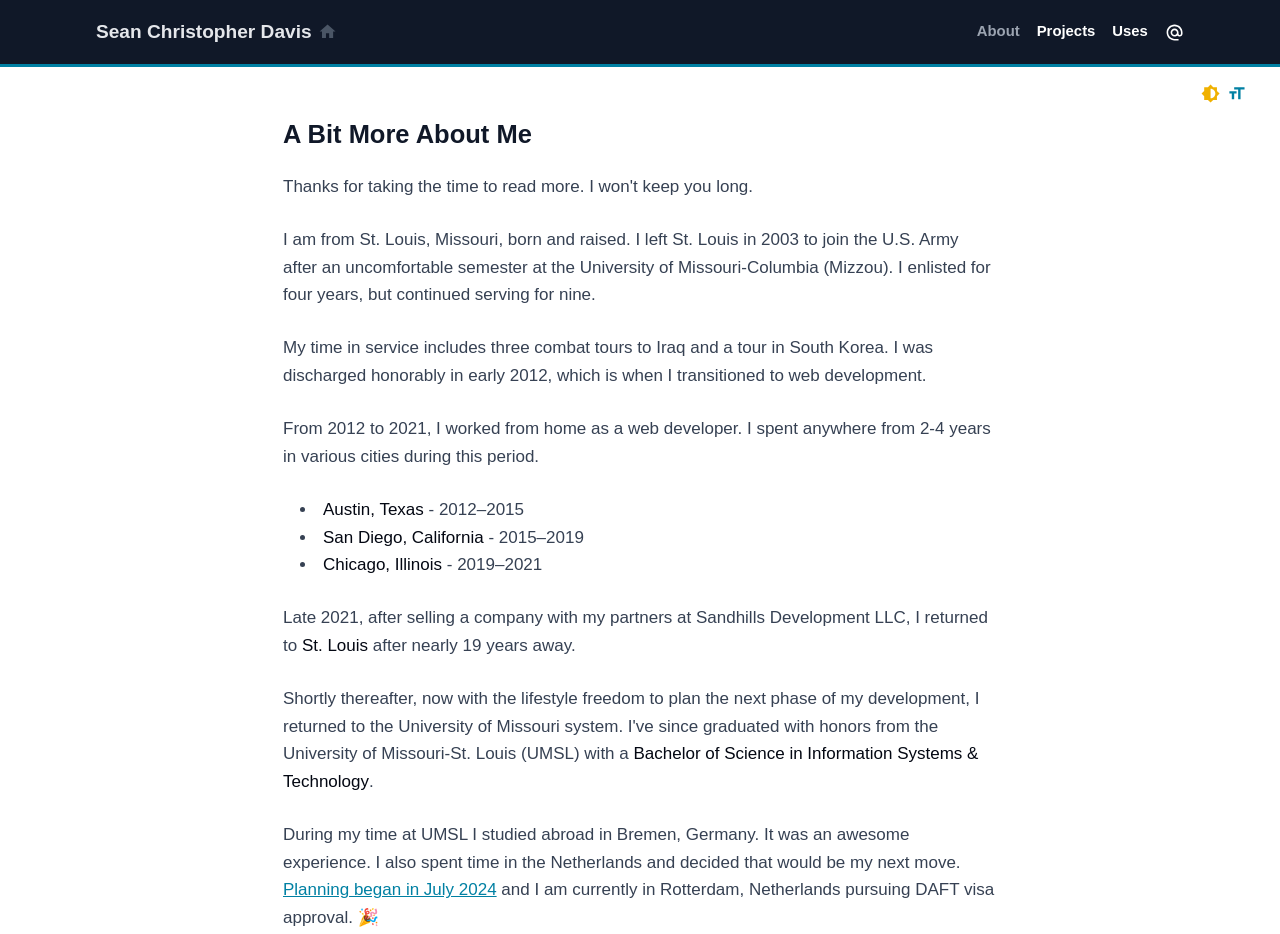
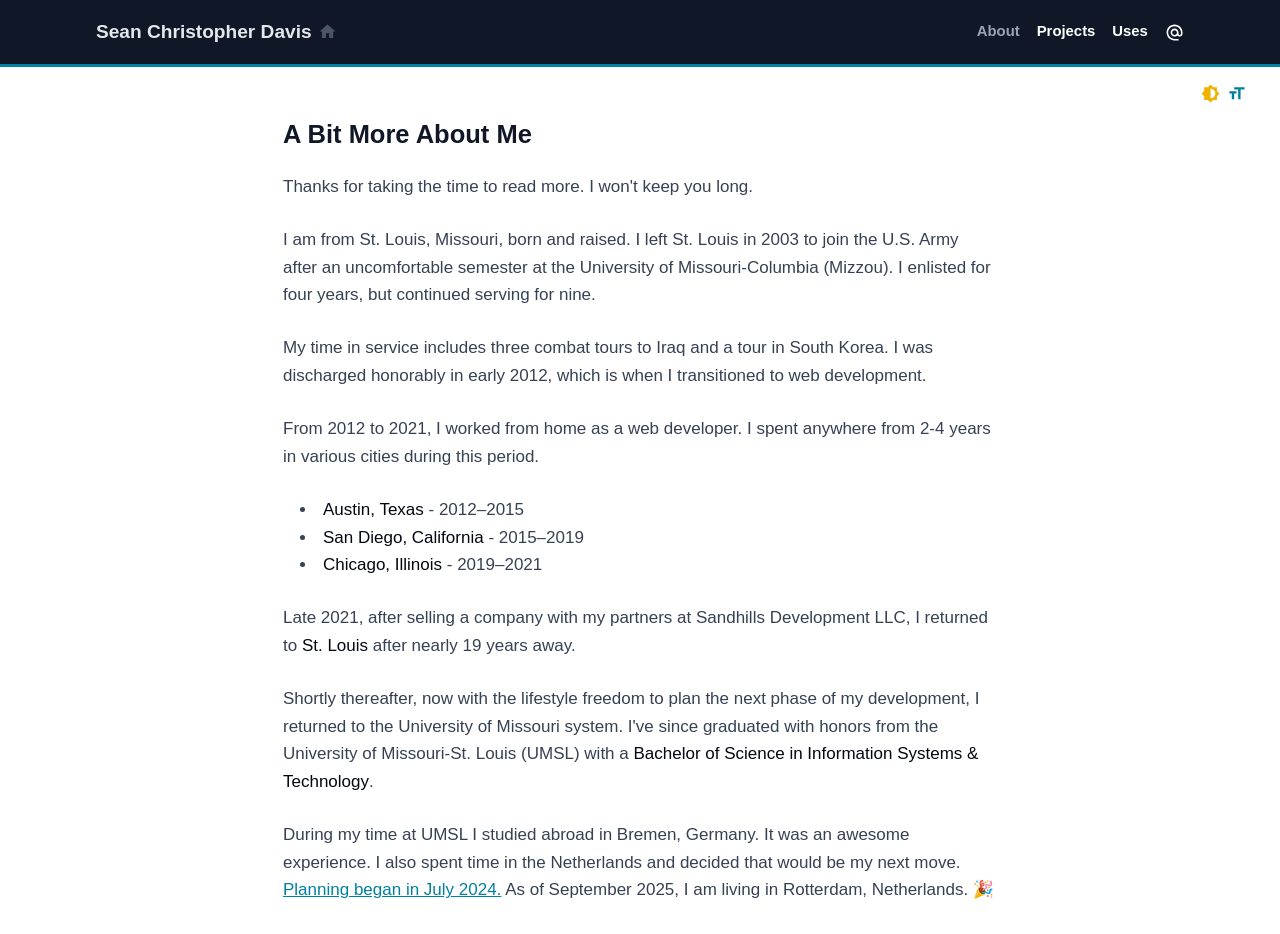
Before and after one commit to SeanChDavis/SeanChDavis, a React (Vite) app: page /about in a window 1280 px wide. Shown: the top 934 px of the page. Built offline with nearby package versions, Linux system fonts and the light colour scheme; the HTML template or start-up script is replaced by a standard one.

Commit message:
update NL details

```diff
--- a/src/pages/About.jsx
+++ b/src/pages/About.jsx
@@ -26,7 +26,7 @@ export default function About({ linkClasses, unorderedListClasses }) {
 
             <p>Shortly thereafter, now with the lifestyle freedom to plan the next phase of my development, I returned to the University of Missouri system. I've since graduated with honors from the University of Missouri-St. Louis (UMSL) with a <span className={"font-medium text-gray-950 dark:text-white"}>Bachelor of Science in Information Systems & Technology</span>.</p>
 
-            <p>During my time at UMSL I studied abroad in Bremen, Germany. It was an awesome experience. I also spent time in the Netherlands and decided that would be my next move. <Link to="/netherlands-journey" className={linkClasses}>Planning began in July 2024</Link> and I am currently in Rotterdam, Netherlands pursuing DAFT visa approval. 🎉</p>
+            <p>During my time at UMSL I studied abroad in Bremen, Germany. It was an awesome experience. I also spent time in the Netherlands and decided that would be my next move. <Link to="/netherlands-journey" className={linkClasses}>Planning began in July 2024.</Link> As of September 2025, I am living in Rotterdam, Netherlands. 🎉</p>
 
             <p>If you made it this far, I appreciate you. Feel free to <Link to="/contact" className={linkClasses}>reach out</Link>.</p>
 
```
